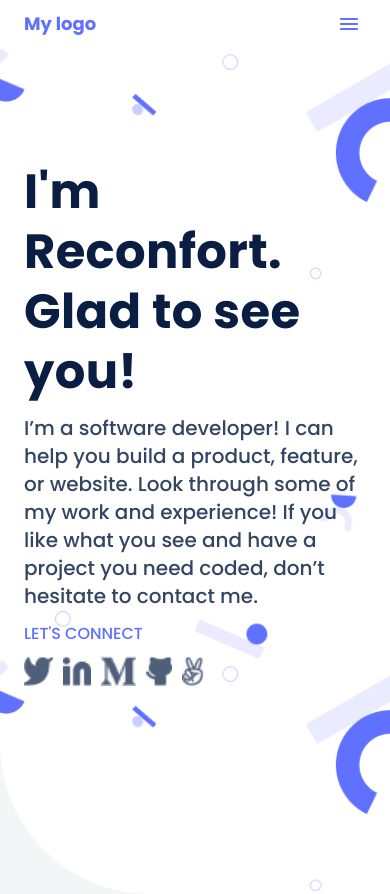
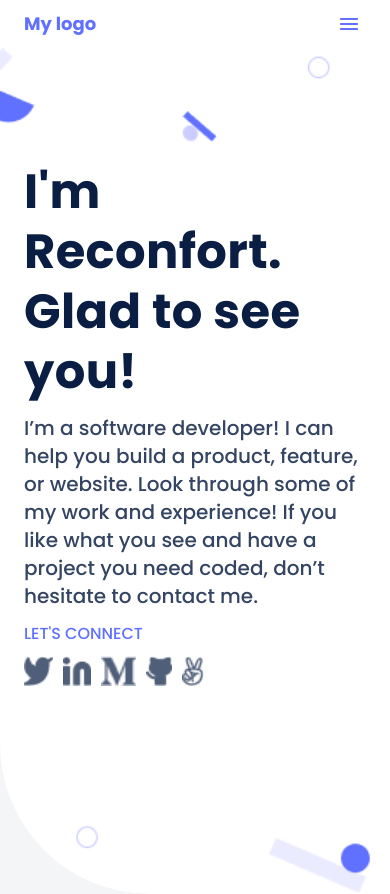
Before and after one commit to Reconfort/Microverse-Portifolio, a website: page index.html in a window 390 px wide. Drawn offline with Linux system fonts and the light colour scheme; files that its build step writes are made by us from their sources; a web font is replaced by a local one.

Commit message:
Create folder for styles

```diff
--- a/index.html
+++ b/index.html
@@ -5,7 +5,7 @@
     <meta http-equiv="X-UA-Compatible" content="IE=edge" />
     <meta name="viewport" content="width=device-width, initial-scale=1.0" />
     <title>Document</title>
-    <link rel="stylesheet" href="style.css" />
+    <link rel="stylesheet" href="./styles/style.css" />
   </head>
   <body>
     <header>
--- a/styles/style.css
+++ b/styles/style.css
@@ -71,7 +71,7 @@ header .burger {
 }
 
 .container {
-  background-image: url(./media/background.png);
+  background-image: url(../media/background.png);
   background-color: white;
   background-size: cover;
   width: 100%;
@@ -195,8 +195,8 @@ ul.social-links img {
   }
 
   .container {
-    background-image: url(./media/mobilebg1.png);
-    background-size: contain;
+    background-image: url(../media/mobilebg1.png);
+    background-size: cover;
     width: hug(375px);
     height: hug(604px);
     top: 92px;
```
